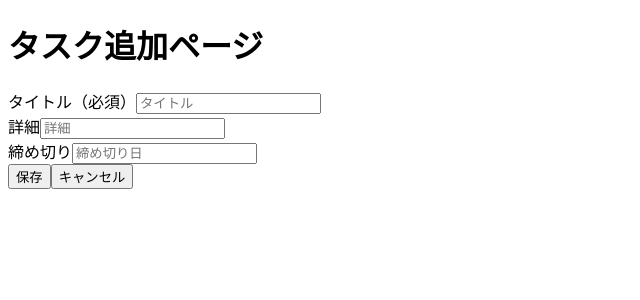
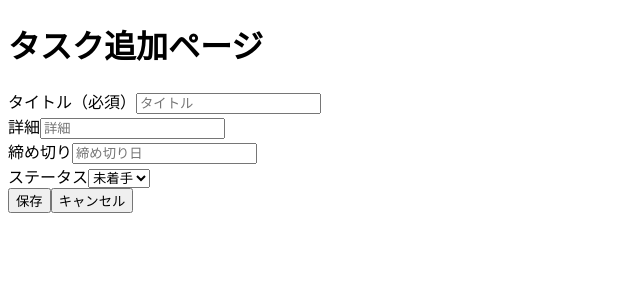
Before and after one commit to mittiiiiiiiii/todo-app, a Next.js app: page /tasks/new in a window 1280 px wide. Shown: the top 300 px of the page, without its empty margins (0-640 px from the left). Built offline with nearby package versions, Linux system fonts and the light colour scheme; sample sign-in values are in the browser's storage.

Commit message:
feat: ステータスの設定を作成

```diff
--- a/src/app/tasks/new/page.tsx
+++ b/src/app/tasks/new/page.tsx
@@ -8,6 +8,7 @@ export default function TasksnewPage(){
     const [title, setTitle] = useState('');
     const [description, setDescription] = useState('');
     const [date, setDate] = useState('');
+    const [status, setStatus] = useState<'not_started'|'in_progress'>('not_started');
 
     useEffect(() => {
         const checkLogin = async () => {
@@ -54,6 +55,13 @@ export default function TasksnewPage(){
                     <label htmlFor="date">締め切り</label>
                     <input id="date" type='text' value={date} onChange={e => setDate(e.target.value)} placeholder='締め切り日' required/>
                 </div>
+                <div>
+                    <label htmlFor="status">ステータス</label>
+                    <select id="status" value={status} onChange={e => setStatus(e.target.value as 'not_started'|'in_progress')} required>
+                        <option value="not_started">未着手</option>
+                        <option value="in_progress">進行中</option>
+                    </select>
+                </div>
                 <button type="submit">保存</button>
                 <button type="button" onClick={handleCancel}>キャンセル</button>
             </form>
```
